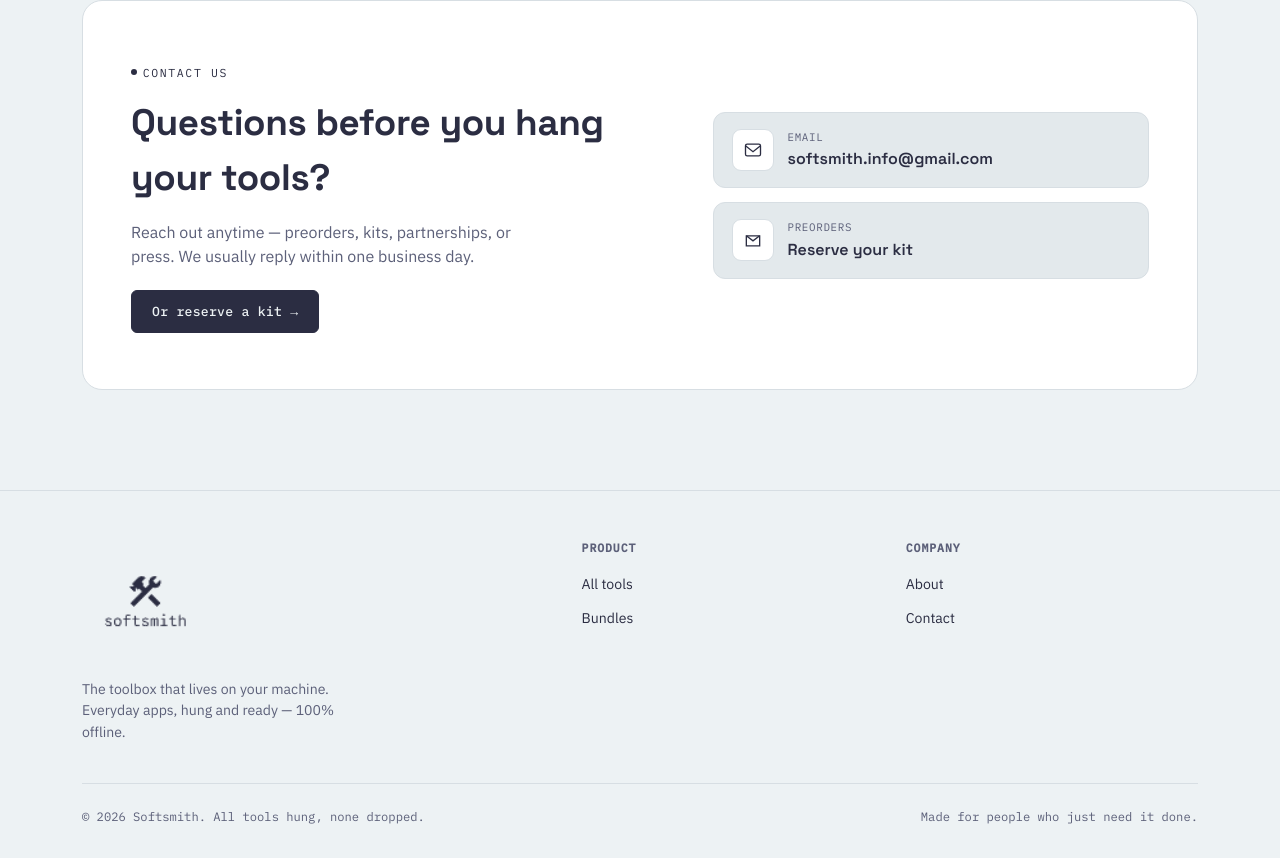
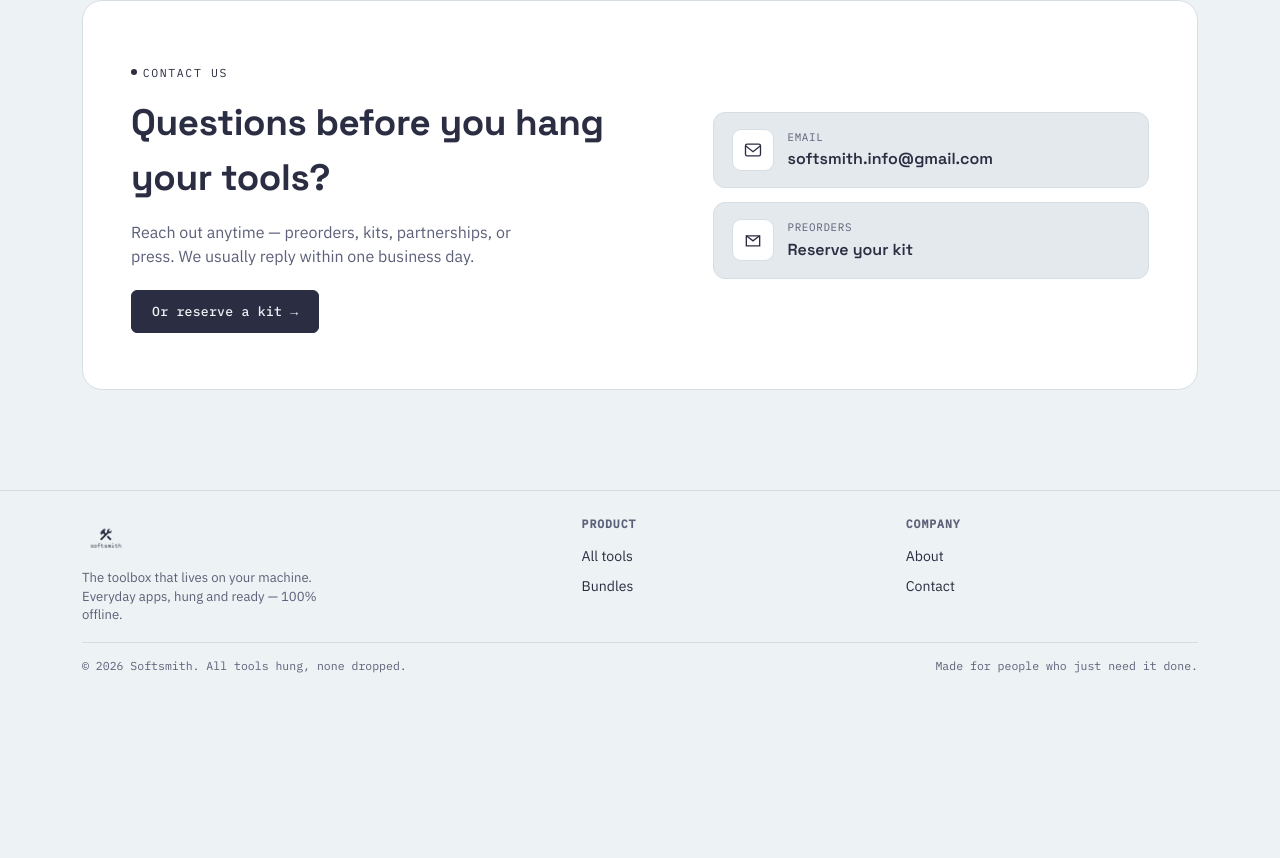
Before and after one commit to muradabbaszade098-cloud/softsmith, a website: page index.html in a window 1280 px wide. Shown: the part 4165-5023 px from the top of the page. After the commit the page ends 4858 px from the top, so only its background shows below. Drawn offline with Linux system fonts and the light colour scheme.

Commit message:
Tighten footer height with smaller logo and spacing.
Co-authored-by: Cursor <cursoragent@cursor.com>

```diff
--- a/index.html
+++ b/index.html
@@ -736,13 +736,14 @@
   /* ---------- FOOTER ---------- */
   footer{
     border-top:1px solid var(--line);
-    padding:48px 0 32px;
+    padding:24px 0 18px;
   }
   .foot-grid{
     display:grid;
     grid-template-columns:1.6fr 1fr 1fr;
-    gap:32px;
-    margin-bottom:40px;
+    gap:20px 32px;
+    margin-bottom:18px;
+    align-items:start;
   }
   .foot-grid h5{
     font-family:'IBM Plex Mono', monospace;
@@ -750,21 +751,27 @@
     text-transform:uppercase;
     letter-spacing:0.08em;
     color:var(--paper-dim);
-    margin-bottom:14px;
+    margin-bottom:10px;
   }
-  .foot-grid ul{ list-style:none; display:flex; flex-direction:column; gap:10px; }
+  .foot-grid ul{ list-style:none; display:flex; flex-direction:column; gap:6px; }
   .foot-grid a{ font-size:0.88rem; color:var(--paper); }
   .foot-grid a:hover{ color:var(--amber); }
+  footer .logo{
+    margin-bottom:6px;
+  }
+  footer .logo img{
+    height:48px;
+  }
   .foot-bottom{
     display:flex;
     justify-content:space-between;
     align-items:center;
     flex-wrap:wrap;
-    gap:12px;
-    padding-top:24px;
+    gap:8px;
+    padding-top:14px;
     border-top:1px solid var(--line);
     font-family:'IBM Plex Mono', monospace;
-    font-size:0.76rem;
+    font-size:0.72rem;
     color:var(--paper-dim);
   }
 
@@ -1203,10 +1210,10 @@
   <div class="wrap">
     <div class="foot-grid">
       <div>
-        <div class="logo" style="margin-bottom:12px;">
+        <div class="logo">
           <img src="softsmith-logo.png" alt="Softsmith">
         </div>
-        <p style="color:var(--paper-dim); font-size:0.88rem; max-width:32ch;">The toolbox that lives on your machine. Everyday apps, hung and ready — 100% offline.</p>
+        <p style="color:var(--paper-dim); font-size:0.82rem; max-width:32ch; line-height:1.4;">The toolbox that lives on your machine. Everyday apps, hung and ready — 100% offline.</p>
       </div>
       <div>
         <h5>Product</h5>
```
Also changed, not shown: softsmith-landing.html (+17 -10 lines).
